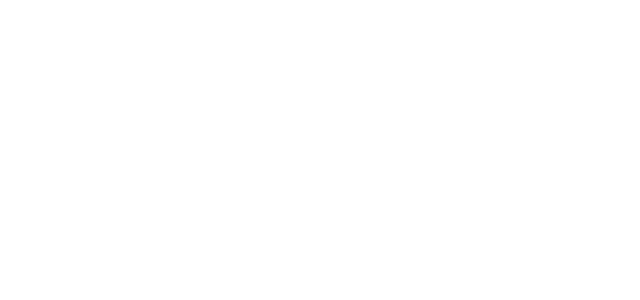
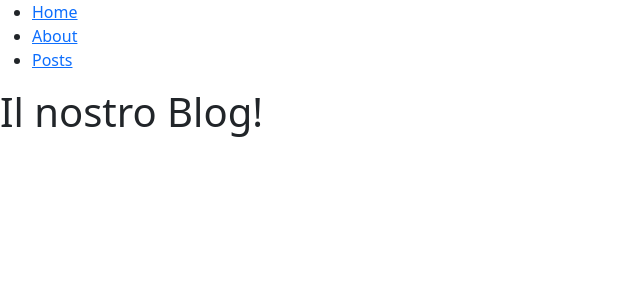
Before and after one commit to lucaconigliaro/react-router, a React (Vite) app: page / in a window 1280 px wide. Shown: the top 300 px of the page, without its empty margins (0-640 px from the left). Built offline with nearby package versions, Linux system fonts and the light colour scheme; no server answers.

Commit message:
Implementato il tutto in App.jsx

```diff
--- a/src/App.jsx
+++ b/src/App.jsx
@@ -1,9 +1,21 @@
+import { BrowserRouter, Routes, Route } from "react-router-dom";
+import AppLayout from "./components/AppLayout";
+import HomePage from "./components/HomePage";
+import AboutUs from "./components/AboutUs";
+import PostsPage from "./components/PostsPage";
+
 function App() {
   return (
-    <>
-
-    </>
+    <BrowserRouter>
+      <Routes>
+        <Route element={<AppLayout />}>
+          <Route path="/" element={<HomePage />} />
+          <Route path="/aboutus" element={<AboutUs />} />
+          <Route path="/posts" element={<PostsPage />} />
+        </Route>
+      </Routes>
+    </BrowserRouter>
   );
-};
+}
 
 export default App;
--- a/src/components/AboutUs.jsx
+++ b/src/components/AboutUs.jsx
@@ -3,7 +3,7 @@
         <main>
             <h1>ABOUT US</h1>
         </main>
-    )
+    );
 }
 
 export default AboutUs;
--- a/src/components/AppCard.jsx
+++ b/src/components/AppCard.jsx
@@ -1,4 +1,4 @@
-function AppCard({post, onCancel}) {
+function AppCard({ post, onCancel }) {
   return (
     <div className="card small-card">
       <img src={post.immagine} alt={post.titolo} className="card-img-top" />
@@ -8,7 +8,7 @@
         <button onClick={onCancel} className="btn btn-danger">🗑️ Elimina</button>
       </div>
     </div>
-    )
-};
+  );
+}
 
 export default AppCard;
--- a/src/components/HomePage.jsx
+++ b/src/components/HomePage.jsx
@@ -3,7 +3,7 @@
         <main>
             <h1>Il nostro Blog!</h1>
         </main>
-    )
+    );
 }
 
 export default HomePage;
--- a/src/components/MainNav.jsx
+++ b/src/components/MainNav.jsx
@@ -17,11 +17,10 @@
     ];
 
     return (
-
         <nav>
             <ul>
                 {menu.map((curItem) => (
-                    <li>
+                    <li key={curItem.title}>
                         <NavLink to={curItem.path}>{curItem.title}</NavLink>
                     </li>
                 ))}
--- a/src/components/PostsPage.jsx
+++ b/src/components/PostsPage.jsx
@@ -125,7 +125,7 @@
         </form>
       </section>
     </div>
-    )
+  );
 }
 
 export default PostsPage;
```
Lines whose indentation alone changed are shown as unchanged.
